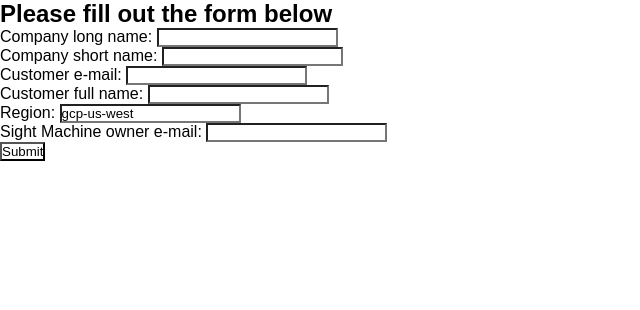
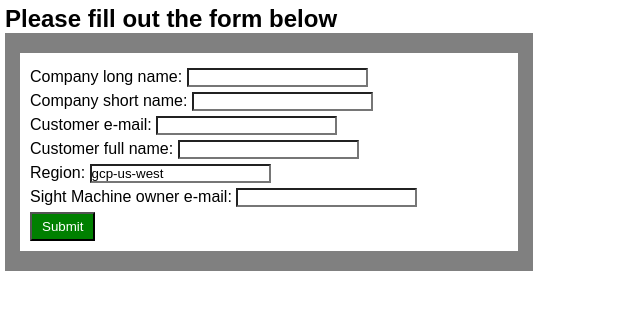
Before and after one commit to urianchang/LearnReact, a React (Create React App) app in the folder volty/: page / in a window 1280 px wide. Shown: the top 310 px of the page, without its empty margins (0-640 px from the left). Built offline with nearby package versions, Linux system fonts and the light colour scheme.

Commit message:
Added some basic styling

```diff
--- /dev/null
+++ b/volty/src/App.css
@@ -0,0 +1,3 @@
+.app {
+  padding: 5px;
+}
--- a/volty/src/App.js
+++ b/volty/src/App.js
@@ -1,6 +1,7 @@
 import React, { Component } from 'react';
 import Form from './components/form/form';
 import AssemblePage from './templates/assemble/AssemblePage';
+import './App.css';
 
 class App extends Component {
 
@@ -49,7 +50,7 @@ class App extends Component {
       );
     } else {
       return (
-        <div>
+        <div className="app">
           <h2>Please fill out the form below</h2>
           <Form submitForm={this.submitForm} />
         </div>
--- a/volty/src/components/form/form.css
+++ b/volty/src/components/form/form.css
@@ -0,0 +1,26 @@
+.form-area {
+  background-color: gray;
+  padding: 10px;
+  width: 40%;
+}
+
+form {
+  margin: 10px 5px;
+  font-size: 100%;
+  padding: 10px;
+}
+
+form div {
+  margin: 5px 0px;
+}
+
+.button {
+  padding: 5px 10px;
+  background-color: green;
+  color: white;
+}
+
+.button.disabled {
+  opacity: 0.65;
+  cursor: not-allowed;
+}
--- a/volty/src/components/form/form.js
+++ b/volty/src/components/form/form.js
@@ -38,6 +38,7 @@ class Form extends Component {
 
   render() {
     return (
+      <div className="form-area">
         <form onSubmit={this.handleSubmit}>
           <div>
             <label>Company long name: </label>
@@ -63,8 +64,9 @@ class Form extends Component {
             <label>Sight Machine owner e-mail: </label>
             <input name="sightmachine_owner_email" type="text" value={this.state.sightmachine_owner_email} onChange={this.handleInputChange} />
           </div>
-        <input type="submit" value="Submit" />
+          <input className="button" type="submit" value="Submit" />
         </form>
+      </div>
     );
   }
 }
--- a/volty/src/templates/assemble/AssemblePage.css
+++ b/volty/src/templates/assemble/AssemblePage.css
@@ -1,6 +1,15 @@
+.waiting-room {
+  padding: 5px;
+}
+
+p {
+  margin: 10px 0px;
+}
+
 .progressBar {
   width: 100%;
   background-color: #ddd;
+  margin-top: 5px;
 }
 
 .currentProgress {
@@ -8,3 +17,11 @@
   height: 30px;
   background-color: #4CAF50;
 }
+
+ul {
+  padding: 10px;
+}
+
+ul li {
+  margin: 10px;
+}
--- a/volty/src/templates/assemble/AssemblePage.js
+++ b/volty/src/templates/assemble/AssemblePage.js
@@ -77,7 +77,7 @@ class AssemblePage extends Component {
       width: (this.state.count / 6 * 100) + "%",
     };
     return(
-      <div>
+      <div className="waiting-room">
         <h2>Thanks for submitting your request!</h2>
         <p>This is your job id: <strong>{ execution_id }</strong></p>
         <p>Status: <strong>{ execution_status }</strong></p>
```
Lines whose indentation alone changed are shown as unchanged.
